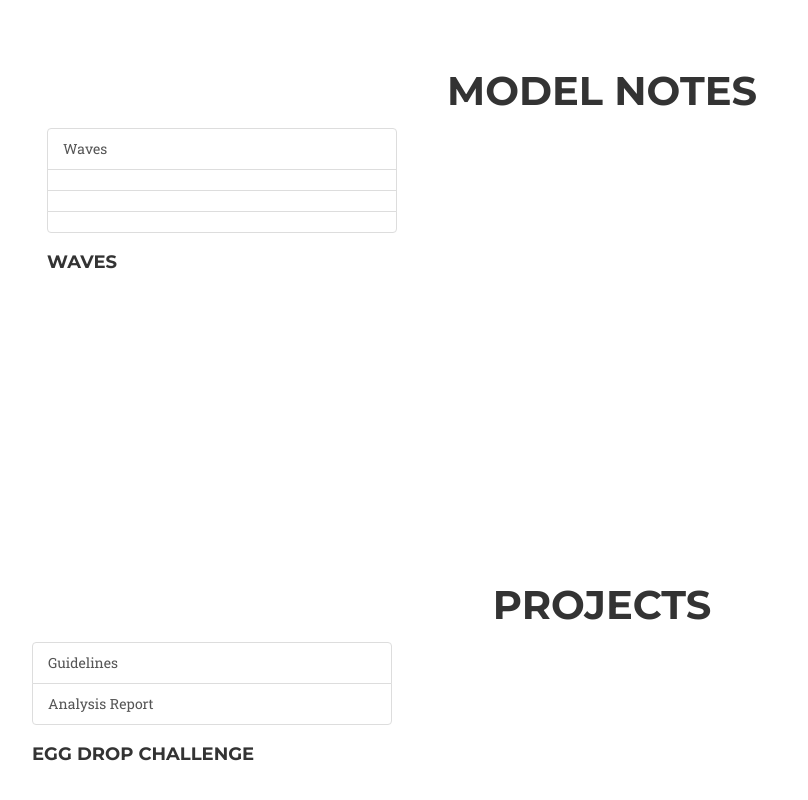
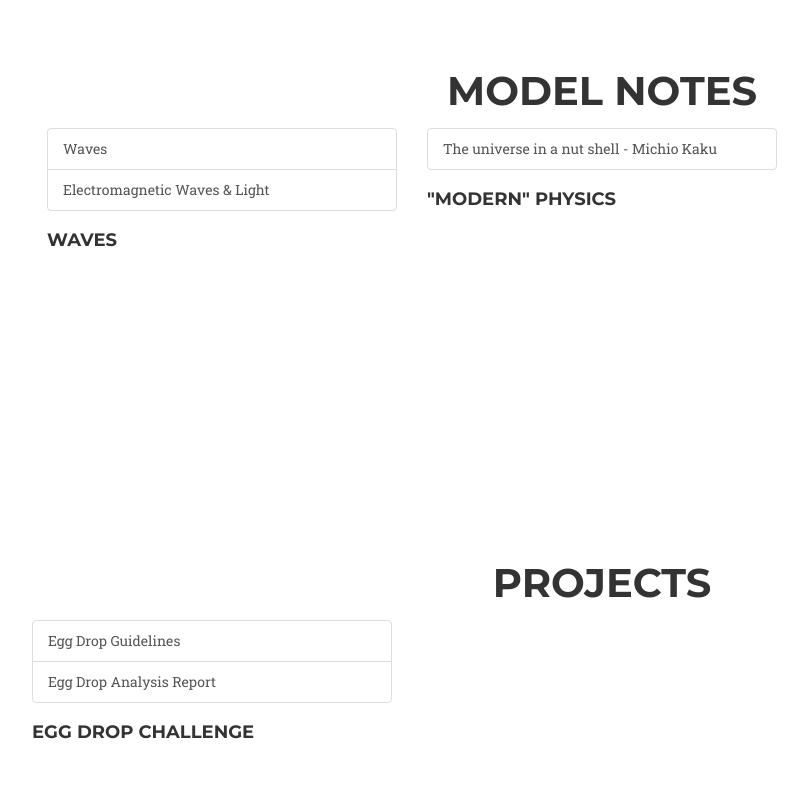
Before and after one commit to rpremvaree12/mhsphysics, a website: page resources.html in a window 1280 px wide. Shown: the part 1974-2774 px from the top of the page, without its empty margins (38-846 px from the left). Drawn offline with nearby package versions, Linux system fonts and the light colour scheme; a web font is replaced by a local one.

Commit message:
light and universe in nutshell

```diff
--- a/resources.html
+++ b/resources.html
@@ -194,14 +194,28 @@
 
                 <div class="col-md-4 col-sm-6 portfolio-item">
                     <div class="list-group" id="waves">
-                        <a href="docs/waves17-2.pdf" target="_blank" class="list-group-item list-group-item-action">Waves</a>
-                        <a href="#ca" class="list-group-item list-group-item-action"></a>
-                        <a href="#ca" class="list-group-item list-group-item-action"></a>
-                        <a href="#ca" class="list-group-item list-group-item-action"></a>
+                        <a href="docs/waves.pdf" target="_blank" class="list-group-item list-group-item-action">Waves</a>
+                        <!--<a href="#" class="list-group-item list-group-item-action">Waves Problems</a>-->
+                        <a href="docs/light-em.pdf" class="list-group-item list-group-item-action">Electromagnetic Waves & Light</a>
+                        <!--<a href="#" class="list-group-item list-group-item-action">Light Problems</a>-->
+                        <!--<a href="https://www.cancer.org/treatment/treatments-and-side-effects/treatment-types/radiation/science-behind-radiation-therapy/types-of-radiation.htmla" class="list-group-item list-group-item-action">Types of radiation to treat cancer</a>-->
+                        <!--<a href="https://www.cancer.gov/about-cancer/treatment/types/radiation-therapy" class="list-group-item list-group-item-action">Radiation Therapy</a>-->
                     </div>
 
                     <div class="portfolio-caption">
                         <h4>Waves</h4>
+                    </div>
+                </div>
+
+                <div class="col-md-4 col-sm-6 portfolio-item">
+                    <div class="list-group" id="waves">
+                        <!--<a href="docs/waves.pdf" target="_blank" class="list-group-item list-group-item-action"></a>-->
+                        <!--<a href="#ca" class="list-group-item list-group-item-action">Waves Problems</a>-->
+                        <a href="https://youtu.be/0NbBjNiw4tk" class="list-group-item list-group-item-action">The universe in a nut shell - Michio Kaku</a>
+                    </div>
+
+                    <div class="portfolio-caption">
+                        <h4>"Modern" Physics</h4>
                     </div>
                 </div>
 
@@ -224,8 +238,8 @@
             <div class="row">
                 <div class="col-md-4 col-sm-6 portfolio-item">
                     <div class="list-group" id="introduction">
-                        <a href="docs/eggdropguidelines.pdf" target="_blank" class="list-group-item list-group-item-action">Guidelines</a>
-                        <a href="docs/eggdropanalysis.pdf" target="_blank" class="list-group-item list-group-item-action">Analysis Report</a>
+                        <a href="docs/eggdropguidelines.pdf" target="_blank" class="list-group-item list-group-item-action">Egg Drop Guidelines</a>
+                        <a href="docs/eggdropanalysis.pdf" target="_blank" class="list-group-item list-group-item-action">Egg Drop Analysis Report</a>
                     </div>
 
                     <div class="portfolio-caption">
```
Also changed, not shown: 3 other files.
